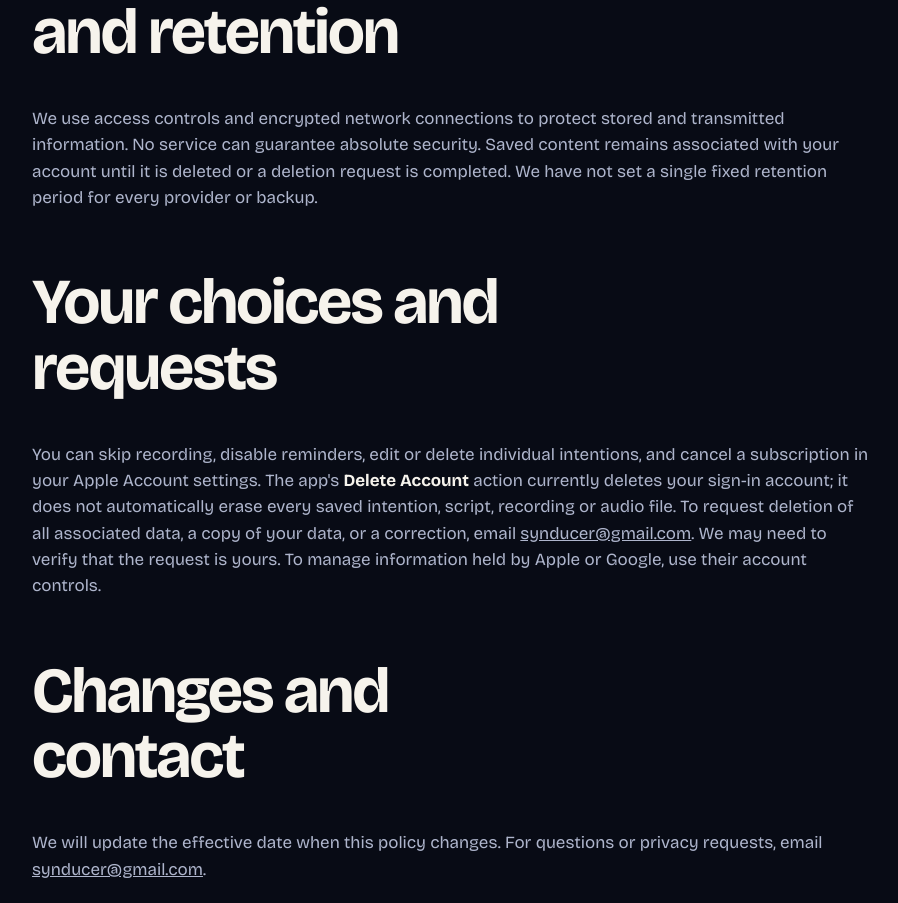
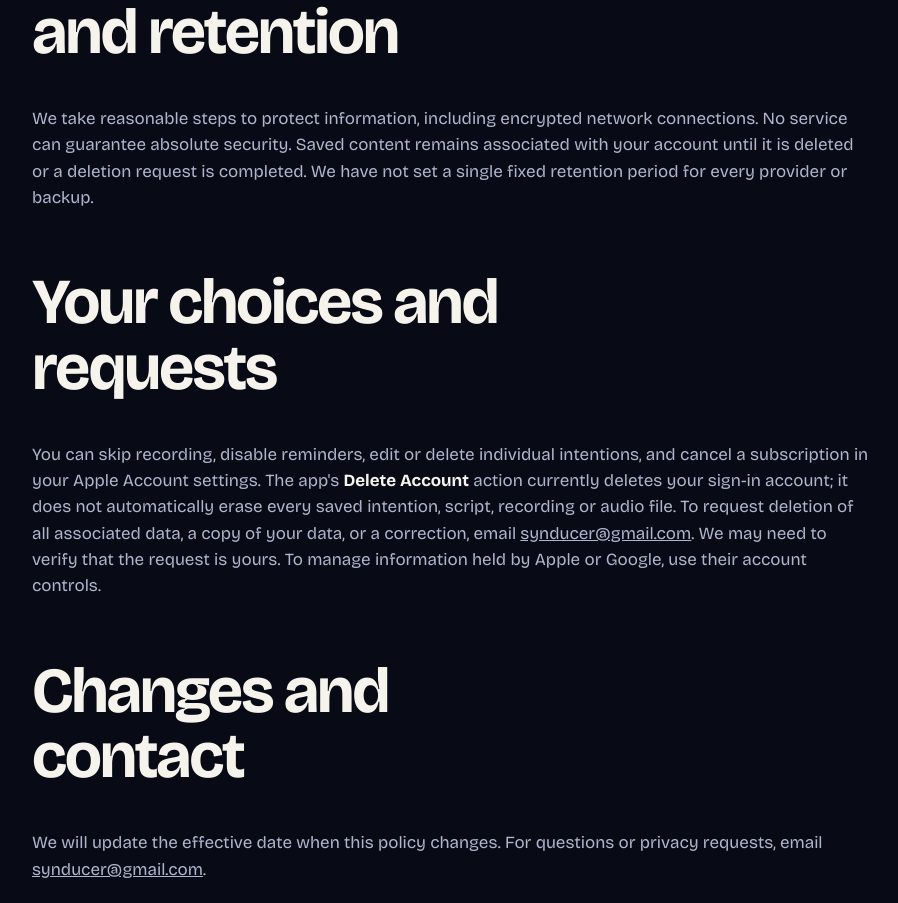
Before and after one commit to kon-rad/imagym-xyz, a Next.js app: page /privacy in a window 1280 px wide. Shown: the part 2100-3003 px from the top of the page, without its empty margins (44-942 px from the left). Built offline with nearby package versions, Linux system fonts and the light colour scheme.

Commit message:
Avoid unverified access-control claim in policy

```diff
--- a/app/privacy/page.tsx
+++ b/app/privacy/page.tsx
@@ -21,7 +21,7 @@ export default function Privacy() {
       </ul></section>
       <section><h2>How we use it</h2><p>We use this information to sign you in, save and show your intentions, build and play your tracks, maintain your streak and optional reminders, manage subscriptions, respond to support requests, secure the service and diagnose failures. We do not use your recordings or intentions for advertising.</p></section>
       <section><h2>Services that process information</h2><p>Firebase Authentication, Firestore and Storage handle accounts and saved app content. Apple and Google support sign-in, and Apple handles App Store purchases. RevenueCat manages subscription entitlements. The app sends your written intention or recognized transcript to Together AI to write a visualization script. Narration runs on your iPhone when available; if local narration fails or times out, the final script is sent to Together AI for speech generation. The original voice recording is not sent to Together AI for narration. Optional reminder text may also be generated using Together AI. Providers may process information in countries other than your own.</p><p>We may also disclose information when required by law or to protect the service, and as part of a merger, sale or transfer of Imagym. We do not sell your personal information to advertisers.</p></section>
-      <section><h2>Storage, security and retention</h2><p>We use access controls and encrypted network connections to protect stored and transmitted information. No service can guarantee absolute security. Saved content remains associated with your account until it is deleted or a deletion request is completed. We have not set a single fixed retention period for every provider or backup.</p></section>
+      <section><h2>Storage, security and retention</h2><p>We take reasonable steps to protect information, including encrypted network connections. No service can guarantee absolute security. Saved content remains associated with your account until it is deleted or a deletion request is completed. We have not set a single fixed retention period for every provider or backup.</p></section>
       <section><h2>Your choices and requests</h2><p>You can skip recording, disable reminders, edit or delete individual intentions, and cancel a subscription in your Apple Account settings. The app&apos;s <strong>Delete Account</strong> action currently deletes your sign-in account; it does not automatically erase every saved intention, script, recording or audio file. To request deletion of all associated data, a copy of your data, or a correction, email <a href="mailto:synducer@gmail.com">synducer@gmail.com</a>. We may need to verify that the request is yours. To manage information held by Apple or Google, use their account controls.</p></section>
       <section><h2>Changes and contact</h2><p>We will update the effective date when this policy changes. For questions or privacy requests, email <a href="mailto:synducer@gmail.com">synducer@gmail.com</a>.</p></section>
       <section><h2>Terms of Use</h2><p>Imagym uses <a href="https://www.apple.com/legal/internet-services/itunes/dev/stdeula/">Apple&apos;s Standard End User License Agreement</a>. You can also read our <Link href="/terms">Terms page</Link>.</p></section>
```
